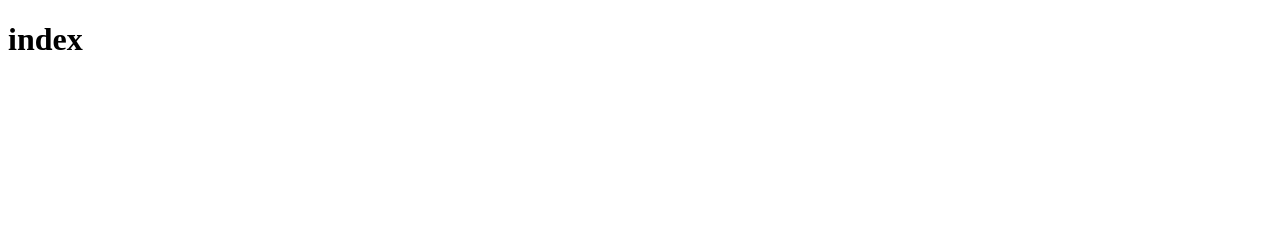
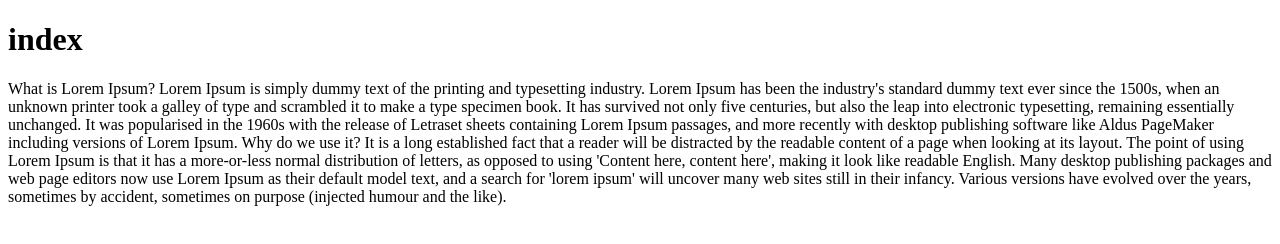
Before and after one commit to mydevlib/first, a plain HTML site: page index.html in a window 1280 px wide. Drawn offline with Linux system fonts and the light colour scheme.

Commit message:
second modification

```diff
--- a/index.html
+++ b/index.html
@@ -7,5 +7,12 @@
 </head>
 <body>
     <h1>index</h1>
+    <p>What is Lorem Ipsum?
+        Lorem Ipsum is simply dummy text of the printing and typesetting industry. Lorem Ipsum has been the industry's standard dummy text ever since the 1500s, when an unknown printer took a galley of type and scrambled it to make a type specimen book. It has survived not only five centuries, but also the leap into electronic typesetting, remaining essentially unchanged. It was popularised in the 1960s with the release of Letraset sheets containing Lorem Ipsum passages, and more recently with desktop publishing software like Aldus PageMaker including versions of Lorem Ipsum.
+
+        Why do we use it?
+        It is a long established fact that a reader will be distracted by the readable content of a page when looking at its layout. The point of using Lorem Ipsum is that it has a more-or-less normal distribution of letters, as opposed to using 'Content here, content here', making it look like readable English. Many desktop publishing packages and web page editors now use Lorem Ipsum as their default model text, and a search for 'lorem ipsum' will uncover many web sites still in their infancy. Various versions have evolved over the years, sometimes by accident, sometimes on purpose (injected humour and the like).
+
+        </p>
 </body>
 </html>
```
